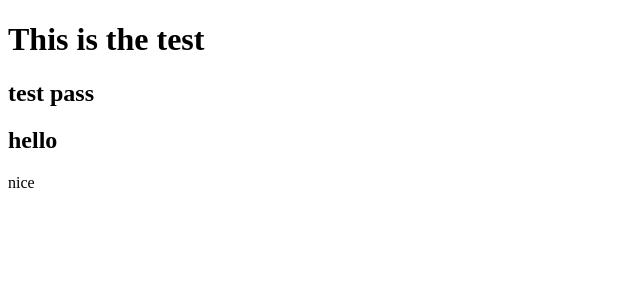
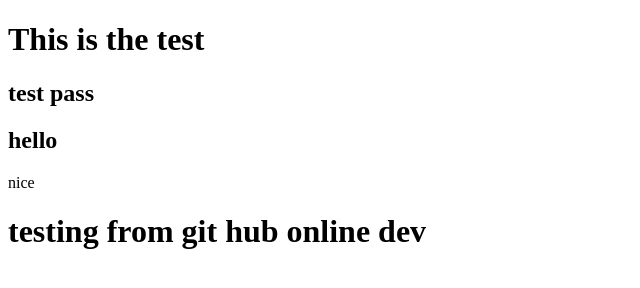
Before and after one commit to Sameerali890/ClientWeb, a plain HTML site: page index.html in a window 1280 px wide. Shown: the whole page, without its empty margins (0-640 px from the left). Drawn offline with Linux system fonts and the light colour scheme.

Commit message:
change online by dev

```diff
--- a/index.html
+++ b/index.html
@@ -11,5 +11,6 @@
     <h2>test pass</h2>
     <h2>hello</h2>
     <p>nice</p>
+    <h1>testing from git hub online dev</h1>
 </body>
 </html>
```
